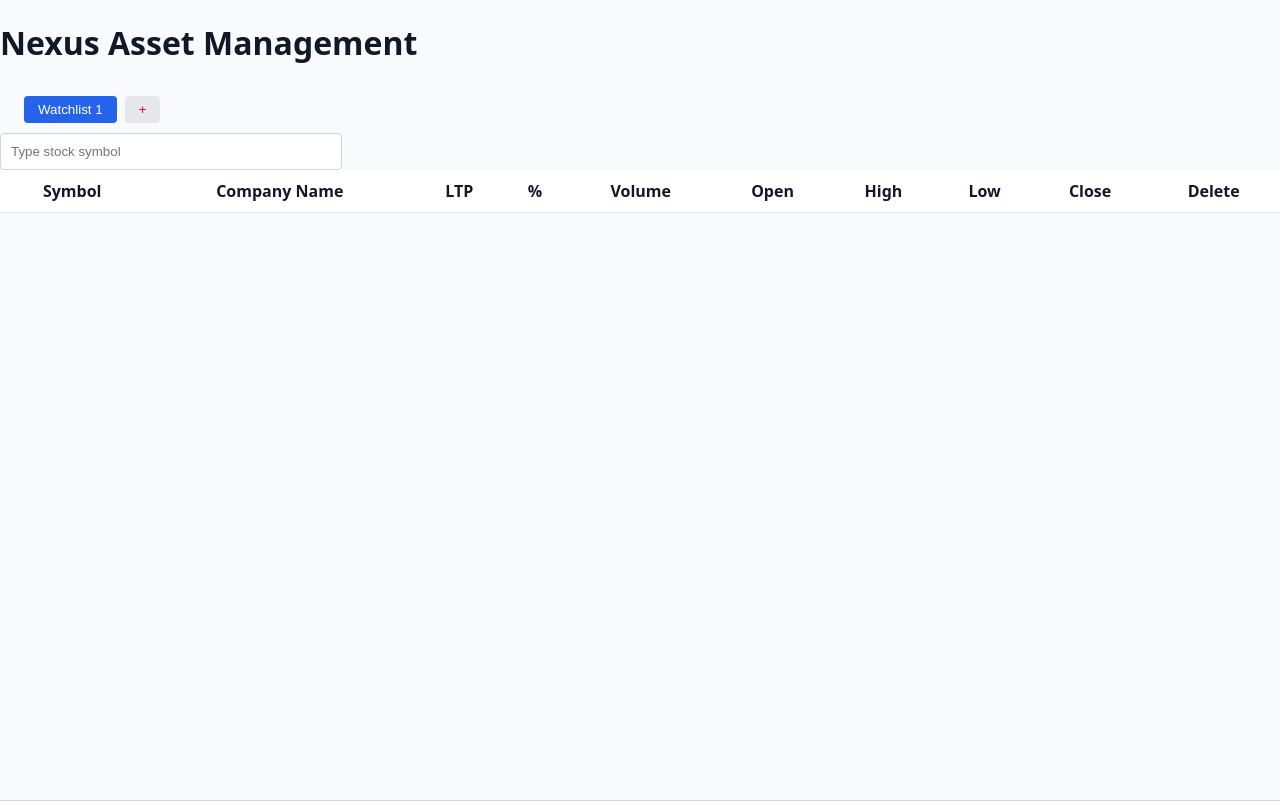
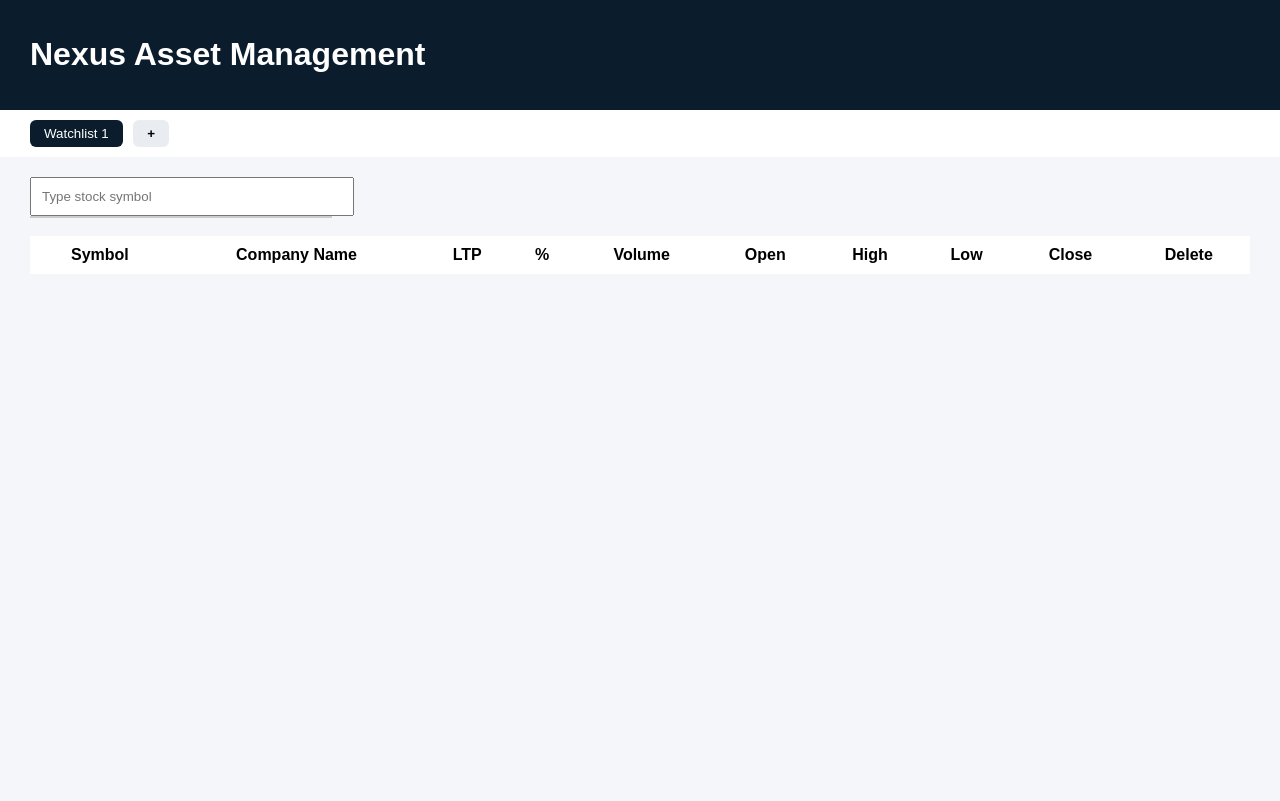
Before and after one commit to mrchopzy-ui/kotak-watchlist, a Flask app: page / in a window 1280 px wide. After the commit the page ends 263 px from the top, so only its background shows below. Run offline with Flask 3, Linux system fonts and the light colour scheme; data comes from the database, SQL or seed files in the repository; data that the repository does not hold is empty; parts of the project's set-up code (start-up, migrations or seed data) failed here and were passed over.

Commit message:
Update style.css

```diff
--- a/static/style.css
+++ b/static/style.css
@@ -1,84 +1,74 @@
 body {
-    background: #f9fafb;
-    color: #111827;
-    font-family: system-ui, sans-serif;
     margin: 0;
+    font-family: Arial, sans-serif;
+    background: #f4f6f9;
 }
 
-.topbar {
-    padding: 16px 24px;
-    display: flex;
-    align-items: center;
-    gap: 24px;
-    border-bottom: 1px solid #e5e7eb;
+.top-bar {
+    background: #0b1c2d;
+    color: white;
+    padding: 15px 30px;
 }
 
-.search-wrapper {
-    position: relative; /* 🔑 FIX */
+.tabs {
+    background: white;
+    padding: 10px 30px;
 }
 
-input {
+.tab {
+    padding: 6px 14px;
+    margin-right: 6px;
+    border-radius: 6px;
+    border: none;
+    background: #e9ecf1;
+    cursor: pointer;
+}
+
+.tab.active {
+    background: #0b1c2d;
+    color: white;
+}
+
+.tab.add {
+    font-weight: bold;
+}
+
+.search-box {
+    margin: 20px 30px;
+    position: relative;
+    width: 300px;
+}
+
+#search {
+    width: 100%;
     padding: 10px;
-    width: 320px;
-    border: 1px solid #d1d5db;
-    border-radius: 4px;
 }
 
 #suggestions {
     position: absolute;
-    top: 100%;
-    left: 0;
+    background: white;
     width: 100%;
-    background: white;
-    border: 1px solid #d1d5db;
-    border-top: none;
-    max-height: 260px;
-    overflow-y: auto;
-    z-index: 100;
+    border: 1px solid #ccc;
+    z-index: 10;
 }
 
-.suggestion {
-    padding: 8px 10px;
+.suggestion-item {
+    padding: 8px;
     cursor: pointer;
 }
 
-.suggestion:hover {
-    background: #f3f4f6;
-}
-
-.tabs {
-    display: flex;
-    gap: 8px;
-    padding: 10px 24px;
-}
-
-.tab {
-    padding: 6px 14px;
-    background: #e5e7eb;
-    border-radius: 4px;
-    cursor: pointer;
-}
-
-.tab.active {
-    background: #2563eb;
-    color: white;
+.suggestion-item:hover {
+    background: #eef2f7;
 }
 
 table {
-    width: 100%;
+    margin: 0 30px 30px;
+    width: calc(100% - 60px);
+    background: white;
     border-collapse: collapse;
-    background: white;
 }
 
 th, td {
     padding: 10px;
     text-align: center;
-    border-bottom: 1px solid #e5e7eb;
 }
-
-button {
-    background: none;
-    border: none;
-    color: red;
-    cursor: pointer;
-}
```
